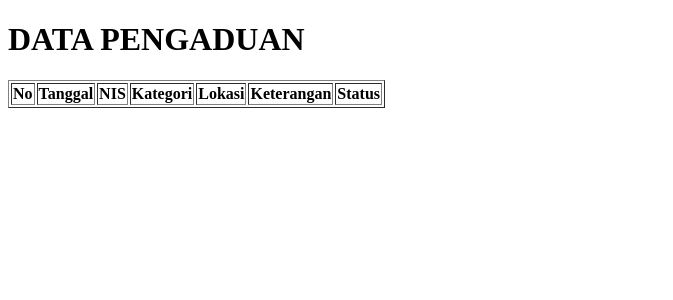
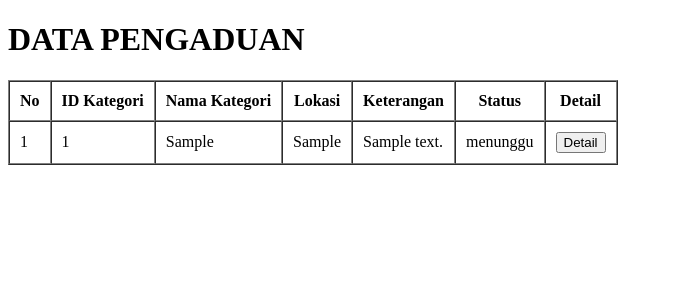
Before and after one commit to NURIEsaPPLG2/sekolah_2026_12RPL2_UJIKOM_NURI_ESA_SHABILA, a PHP site: page /admin/data_pengaduan.php in a window 1280 px wide. Shown: the top 300 px of the page, without its empty margins (0-673 px from the left). Run offline with PHP 8.4, Linux system fonts and the light colour scheme; tables that the repository leaves empty hold one stand-in row (values such as "Sample post"); lists and menus that the app fills with data are empty.

Commit message:
data_pengaduan.php

```diff
--- a/sekolah_2026_12RPL2_UJIKOM_NURI_ESA_SHABILA/admin/data_pengaduan.php
+++ b/sekolah_2026_12RPL2_UJIKOM_NURI_ESA_SHABILA/admin/data_pengaduan.php
@@ -8,15 +8,42 @@
 <body>
      <h1>DATA PENGADUAN</h1>
 
-     <table border="1">
+     <table border="1" cellpadding="10" cellspacing="0">
           <tr>
                <th>No</th>
-               <th>Tanggal</th>
-               <th>NIS</th>
-               <th>Kategori</th>
+               <th>ID Kategori</th>
+               <th>Nama Kategori</th>
                <th>Lokasi</th>
                <th>Keterangan</th>
                <th>Status</th>
+               <th>Detail</th>
           </tr>
+
+          <?php
+          include '../koneksi.php';
+          $no = 1;
+
+          $query = mysqli_query($koneksi, "SELECT input_aspirasi.*, kategori.ket_kategori
+          FROM input_aspirasi LEFT JOIN kategori ON input_aspirasi.id_kategori = kategori.id_kategori");
+
+          while($data = mysqli_fetch_assoc($query)){
+          ?>
+
+          <tr>
+               <td><?= $no++ ?></td>
+               <td><?= $data['id_kategori'] ?></td>
+               <td><?= $data['ket_kategori'] ?></td>
+               <td><?= $data['lokasi'] ?></td>
+               <td><?= $data['keterangan'] ?></td>
+               <td><?= $data['status'] ?></td>
+               <td>
+                    <a href="detail_pengaduan.php?id=<?= $data['id_pelaporan'] ?>">
+                         <button>Detail</button>
+                    </a>
+               </td>
+          </tr>
+          <?php } ?>
+     </table>
+
 </body>
 </html>
```
